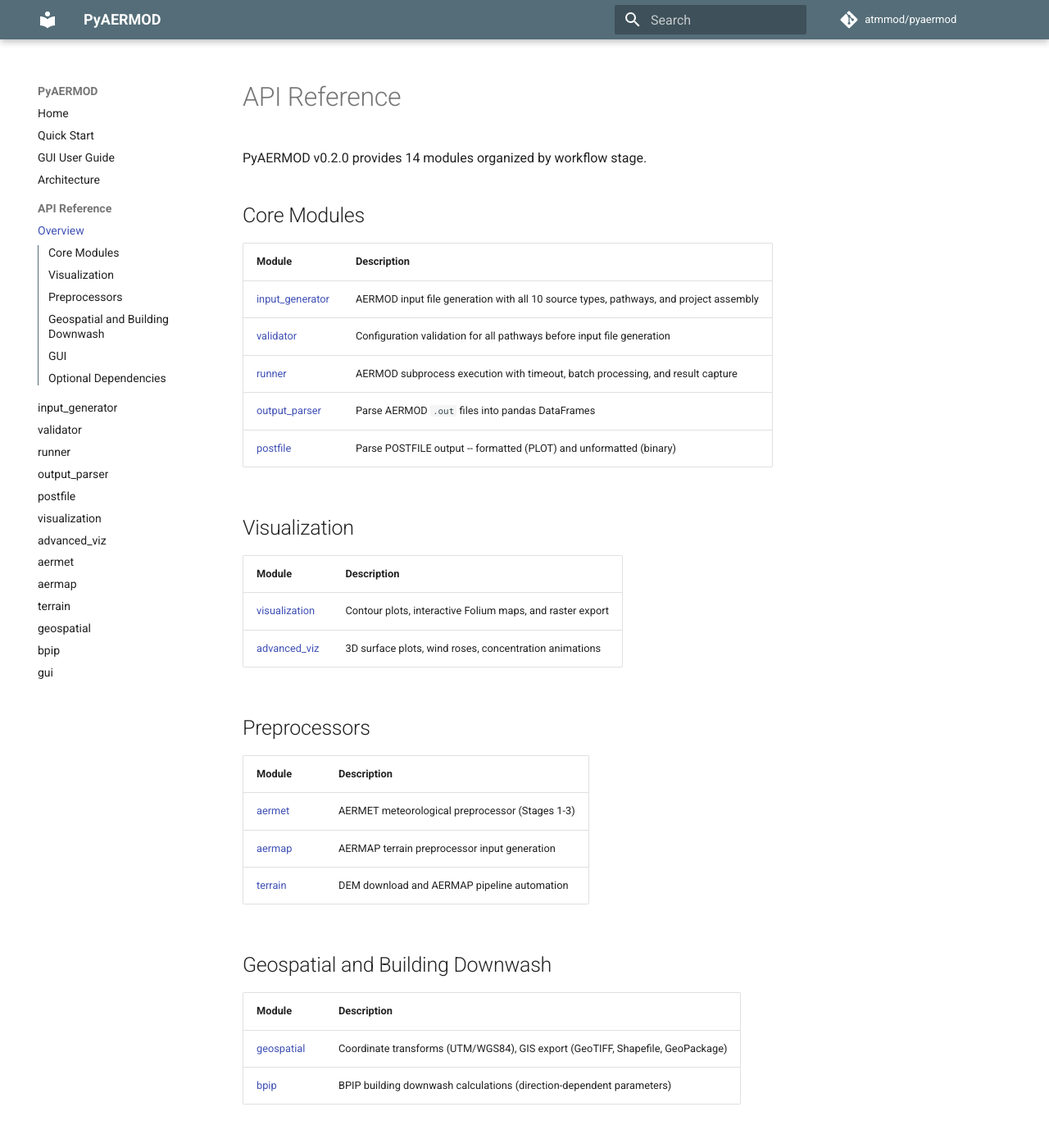
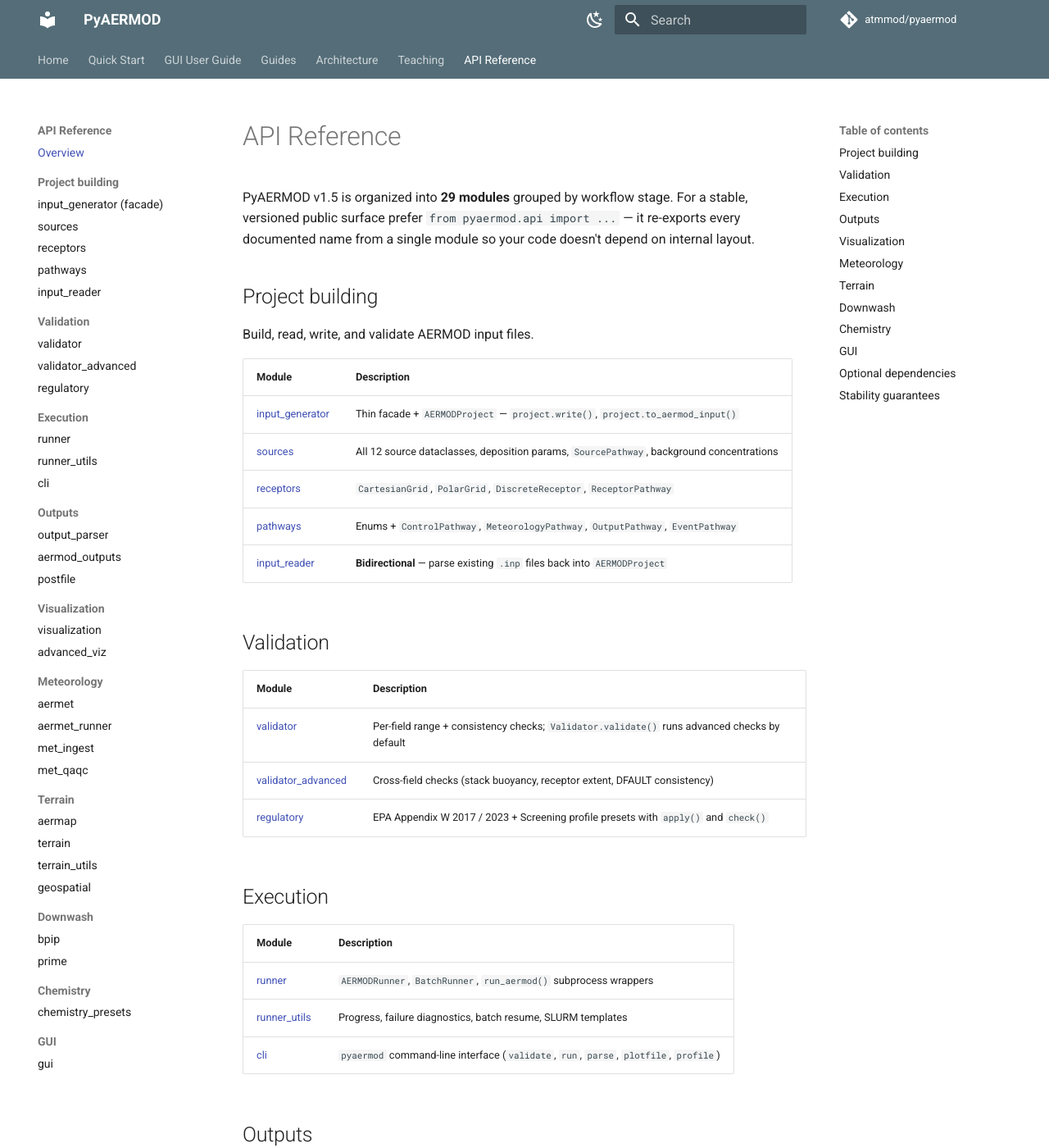
Before and after one commit to atmmod/pyaermod, an MkDocs documentation site: the page built from docs/api/index.md, in a window 1280 px wide and 1400 px high. Shown: the whole window at 82% size. Built offline with MkDocs 1.6.1 and Material for MkDocs 9.7.7, drawn with Linux system fonts in a browser that asks for light colours; comment, search, counter and statistics services are not loaded; some of the changed text lies outside the part shown.

Commit message:
Wire up docs site: 15 new API pages, full nav, Pages deploy workflow
- docs/api/{sources,receptors,pathways,input_reader,validator_advanced,
  regulatory,chemistry_presets,runner_utils,aermet_runner,aermod_outputs,
  met_ingest,met_qaqc,terrain_utils,prime,cli}.md — mkdocstrings pages
  for every module added since v1.2
- docs/api/index.md rewritten for the v1.5 module layout with group
  headers matching architecture.md; added extras-group install table
  and a stable-surface note pointing users at pyaermod.api
- mkdocs.yml: nav reorganized by workflow stage (Project building,
  Validation, Execution, Outputs, Visualization, Meteorology, Terrain,
  Downwash, Chemistry, GUI); enabled dark-mode toggle, search
  suggest/highlight, details/attr_list/inlinehilite extensions;
  teaching directory added to nav so mkdocs --strict passes cleanly
- .github/workflows/docs.yml: builds on every push/PR with
  `mkdocs build --strict` and deploys to GitHub Pages on main;
  installs pyaermod[all] so mkdocstrings can resolve optional-dep
  references without ImportError; respects Pages concurrency rules

GitHub Pages enabled on the repo via the API (build_type=workflow).
Site will be live at https://atmmod.github.io/pyaermod/ after the
first deploy.

Co-Authored-By: Claude Opus 4.6 (1M context) <noreply@anthropic.com>

````diff
--- a/docs/api/index.md
+++ b/docs/api/index.md
@@ -1,52 +1,114 @@
 # API Reference
 
-PyAERMOD v0.2.0 provides 14 modules organized by workflow stage.
+PyAERMOD v1.5 is organized into **29 modules** grouped by workflow stage.
+For a stable, versioned public surface prefer `from pyaermod.api import ...`
+— it re-exports every documented name from a single module so your code
+doesn't depend on internal layout.
 
-## Core Modules
+## Project building
+
+Build, read, write, and validate AERMOD input files.
 
 | Module | Description |
-|--------|-------------|
-| [input_generator](input_generator.md) | AERMOD input file generation with all 10 source types, pathways, and project assembly |
-| [validator](validator.md) | Configuration validation for all pathways before input file generation |
-| [runner](runner.md) | AERMOD subprocess execution with timeout, batch processing, and result capture |
-| [output_parser](output_parser.md) | Parse AERMOD `.out` files into pandas DataFrames |
-| [postfile](postfile.md) | Parse POSTFILE output -- formatted (PLOT) and unformatted (binary) |
+|---|---|
+| [input_generator](input_generator.md) | Thin facade + `AERMODProject` — `project.write()`, `project.to_aermod_input()` |
+| [sources](sources.md) | All 12 source dataclasses, deposition params, `SourcePathway`, background concentrations |
+| [receptors](receptors.md) | `CartesianGrid`, `PolarGrid`, `DiscreteReceptor`, `ReceptorPathway` |
+| [pathways](pathways.md) | Enums + `ControlPathway`, `MeteorologyPathway`, `OutputPathway`, `EventPathway` |
+| [input_reader](input_reader.md) | **Bidirectional** — parse existing `.inp` files back into `AERMODProject` |
+
+## Validation
+
+| Module | Description |
+|---|---|
+| [validator](validator.md) | Per-field range + consistency checks; `Validator.validate()` runs advanced checks by default |
+| [validator_advanced](validator_advanced.md) | Cross-field checks (stack buoyancy, receptor extent, DFAULT consistency) |
+| [regulatory](regulatory.md) | EPA Appendix W 2017 / 2023 + Screening profile presets with `apply()` and `check()` |
+
+## Execution
+
+| Module | Description |
+|---|---|
+| [runner](runner.md) | `AERMODRunner`, `BatchRunner`, `run_aermod()` subprocess wrappers |
+| [runner_utils](runner_utils.md) | Progress, failure diagnostics, batch resume, SLURM templates |
+| [cli](cli.md) | `pyaermod` command-line interface (`validate`, `run`, `parse`, `plotfile`, `profile`) |
+
+## Outputs
+
+| Module | Description |
+|---|---|
+| [output_parser](output_parser.md) | Parse `.out` files to pandas DataFrames |
+| [aermod_outputs](aermod_outputs.md) | Readers for PLOTFILE / MAXIFILE / RANKFILE / SEASONHR / TOXXFILE / deposition |
+| [postfile](postfile.md) | Binary POSTFILE (UNFORM) + text PLOT format |
 
 ## Visualization
 
 | Module | Description |
-|--------|-------------|
-| [visualization](visualization.md) | Contour plots, interactive Folium maps, and raster export |
-| [advanced_viz](advanced_viz.md) | 3D surface plots, wind roses, concentration animations |
+|---|---|
+| [visualization](visualization.md) | Contour plots, interactive Folium maps, raster export |
+| [advanced_viz](advanced_viz.md) | 3-D surfaces, wind roses, concentration animations |
 
-## Preprocessors
+## Meteorology
 
 | Module | Description |
-|--------|-------------|
-| [aermet](aermet.md) | AERMET meteorological preprocessor (Stages 1-3) |
-| [aermap](aermap.md) | AERMAP terrain preprocessor input generation |
-| [terrain](terrain.md) | DEM download and AERMAP pipeline automation |
+|---|---|
+| [aermet](aermet.md) | Stage 1 / 2 / 3 input-deck generation; `.SFC` and `.PFL` parsers |
+| [aermet_runner](aermet_runner.md) | `AERMETRunner.run_stage()`, `run_aermet_pipeline()` |
+| [met_ingest](met_ingest.md) | ASOS 1-minute, NOAA ISD, IGRA upper-air, MMIF data ingest |
+| [met_qaqc](met_qaqc.md) | Missing-data, extremes, stability-consistency checks |
 
-## Geospatial and Building Downwash
+## Terrain
 
 | Module | Description |
-|--------|-------------|
-| [geospatial](geospatial.md) | Coordinate transforms (UTM/WGS84), GIS export (GeoTIFF, Shapefile, GeoPackage) |
-| [bpip](bpip.md) | BPIP building downwash calculations (direction-dependent parameters) |
+|---|---|
+| [aermap](aermap.md) | AERMAP input-file generation |
+| [terrain](terrain.md) | DEM download, AERMAP runner, elevation pipeline |
+| [terrain_utils](terrain_utils.md) | NAD27/83/WGS84 datums, SRTM, mosaic, reproject, hill-height diagnostics |
+| [geospatial](geospatial.md) | UTM/WGS84 transforms, GIS export |
+
+## Downwash
+
+| Module | Description |
+|---|---|
+| [bpip](bpip.md) | Building-downwash 36-sector projection engine |
+| [prime](prime.md) | GEP stack-height rule, PRIME cavity region, project-level BPIP application |
+
+## Chemistry
+
+| Module | Description |
+|---|---|
+| [chemistry_presets](chemistry_presets.md) | OLM / PVMRM / GRSM factories, deposition defaults, project wiring helpers |
 
 ## GUI
 
 | Module | Description |
-|--------|-------------|
-| [gui](gui.md) | Streamlit interactive web GUI with 7-page modeling workflow |
+|---|---|
+| [gui](gui.md) | 7-page Streamlit web application |
 
-## Optional Dependencies
+## Optional dependencies
 
-Different modules require different optional packages. Install what you need:
+Install the extras for the features you need:
 
-| Extras Group | Modules Enabled | Install Command |
-|--------------|----------------|-----------------|
-| `viz` | visualization, advanced_viz | `pip install pyaermod[viz]` |
-| `geo` | geospatial, terrain | `pip install pyaermod[geo]` |
-| `gui` | gui (includes viz) | `pip install pyaermod[gui]` |
-| `all` | Everything | `pip install pyaermod[all]` |
+| Extras group | Install command | Enables |
+|---|---|---|
+| `viz` | `pip install pyaermod[viz]` | `visualization`, `advanced_viz` |
+| `geo` | `pip install pyaermod[geo]` | `geospatial`, `terrain`, `terrain_utils` (DEM + UTM/WGS84) |
+| `gui` | `pip install pyaermod[gui]` | `gui` (Streamlit web app — pulls in viz + geo) |
+| `met` | `pip install pyaermod[met]` | `met_ingest` network fetchers (ISD / IGRA) |
+| `hpc` | `pip install pyaermod[hpc]` | `runner_utils` progress + SLURM |
+| `all` | `pip install pyaermod[all]` | Everything |
+
+## Stability guarantees
+
+Names re-exported from `pyaermod.api` form the **stable public surface**.
+The underlying module layout may change across minor releases (e.g. the
+v1.5 split of `input_generator.py` into `sources.py` / `receptors.py` /
+`pathways.py`), but the facade preserves backwards compatibility.
+
+```python
+# Prefer this (stable)
+from pyaermod.api import PointSource, AERMODProject, read_aermod_input
+
+# Avoid this in published code (internal layout)
+from pyaermod.sources import PointSource  # subject to change
+```
--- a/mkdocs.yml
+++ b/mkdocs.yml
@@ -10,32 +10,79 @@ theme:
     - scheme: default
       primary: blue grey
       accent: teal
+      toggle:
+        icon: material/weather-night
+        name: Switch to dark mode
+    - scheme: slate
+      primary: blue grey
+      accent: teal
+      toggle:
+        icon: material/weather-sunny
+        name: Switch to light mode
   features:
     - navigation.sections
-    - navigation.expand
+    - navigation.tabs
+    - navigation.top
     - content.code.copy
-    - toc.integrate
+    - content.code.annotate
+    - toc.follow
+    - search.highlight
+    - search.suggest
 
 nav:
   - Home: index.md
   - Quick Start: quickstart.md
   - GUI User Guide: gui-guide.md
+  - Guides:
+      - AERMET Tuning: aermet-tuning-guide.md
+      - AERMAP Troubleshooting: aermap-troubleshooting.md
+      - Common Errors: common-errors.md
+      - Regulatory Matrix: regulatory-matrix.md
   - Architecture: architecture.md
+  - Teaching:
+      - Student Guide: teaching/student-guide.md
+      - Refinery Assignments: teaching/refinery-assignments.md
+      - README: teaching/README.md
   - API Reference:
       - Overview: api/index.md
-      - input_generator: api/input_generator.md
-      - validator: api/validator.md
-      - runner: api/runner.md
-      - output_parser: api/output_parser.md
-      - postfile: api/postfile.md
-      - visualization: api/visualization.md
-      - advanced_viz: api/advanced_viz.md
-      - aermet: api/aermet.md
-      - aermap: api/aermap.md
-      - terrain: api/terrain.md
-      - geospatial: api/geospatial.md
-      - bpip: api/bpip.md
-      - gui: api/gui.md
+      - Project building:
+          - input_generator (facade): api/input_generator.md
+          - sources: api/sources.md
+          - receptors: api/receptors.md
+          - pathways: api/pathways.md
+          - input_reader: api/input_reader.md
+      - Validation:
+          - validator: api/validator.md
+          - validator_advanced: api/validator_advanced.md
+          - regulatory: api/regulatory.md
+      - Execution:
+          - runner: api/runner.md
+          - runner_utils: api/runner_utils.md
+          - cli: api/cli.md
+      - Outputs:
+          - output_parser: api/output_parser.md
+          - aermod_outputs: api/aermod_outputs.md
+          - postfile: api/postfile.md
+      - Visualization:
+          - visualization: api/visualization.md
+          - advanced_viz: api/advanced_viz.md
+      - Meteorology:
+          - aermet: api/aermet.md
+          - aermet_runner: api/aermet_runner.md
+          - met_ingest: api/met_ingest.md
+          - met_qaqc: api/met_qaqc.md
+      - Terrain:
+          - aermap: api/aermap.md
+          - terrain: api/terrain.md
+          - terrain_utils: api/terrain_utils.md
+          - geospatial: api/geospatial.md
+      - Downwash:
+          - bpip: api/bpip.md
+          - prime: api/prime.md
+      - Chemistry:
+          - chemistry_presets: api/chemistry_presets.md
+      - GUI:
+          - gui: api/gui.md
 
 plugins:
   - search
@@ -52,13 +99,20 @@ plugins:
             heading_level: 2
             show_signature_annotations: true
             separate_signature: true
+            filters:
+              - "!^_"
 
 markdown_extensions:
   - admonition
+  - attr_list
+  - md_in_html
   - pymdownx.highlight:
       anchor_linenums: true
+  - pymdownx.inlinehilite
+  - pymdownx.snippets
   - pymdownx.superfences
   - pymdownx.tabbed:
       alternate_style: true
+  - pymdownx.details
   - toc:
       permalink: true
````
Also changed, not shown: docs/api/aermet_runner.md (added, +3 -0 lines), docs/api/aermod_outputs.md (added, +3 -0 lines), docs/api/chemistry_presets.md (added, +3 -0 lines), docs/api/cli.md (added, +3 -0 lines), docs/api/input_reader.md (added, +3 -0 lines), docs/api/met_ingest.md (added, +3 -0 lines), docs/api/met_qaqc.md (added, +3 -0 lines), docs/api/pathways.md (added, +3 -0 lines), docs/api/prime.md (added, +3 -0 lines), docs/api/receptors.md (added, +3 -0 lines), docs/api/regulatory.md (added, +3 -0 lines), docs/api/runner_utils.md (added, +3 -0 lines), docs/api/sources.md (added, +3 -0 lines), docs/api/terrain_utils.md (added, +3 -0 lines), 1 more files, 1 other file.
